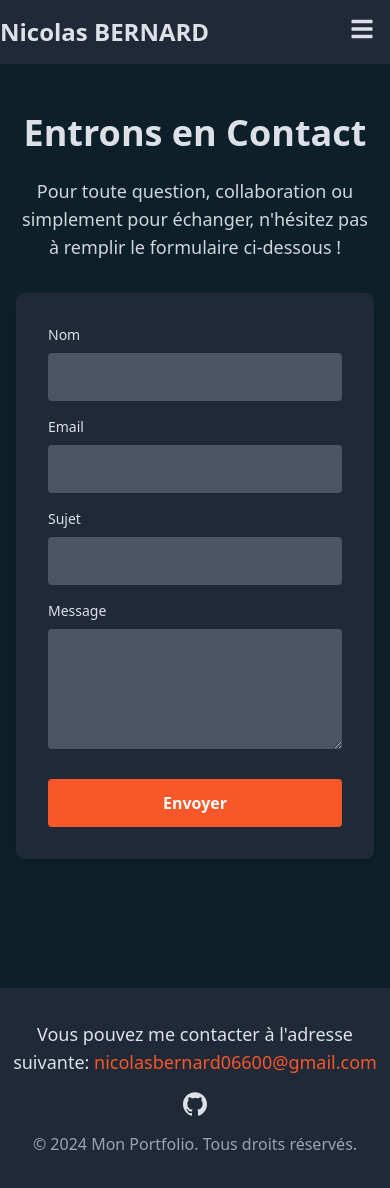
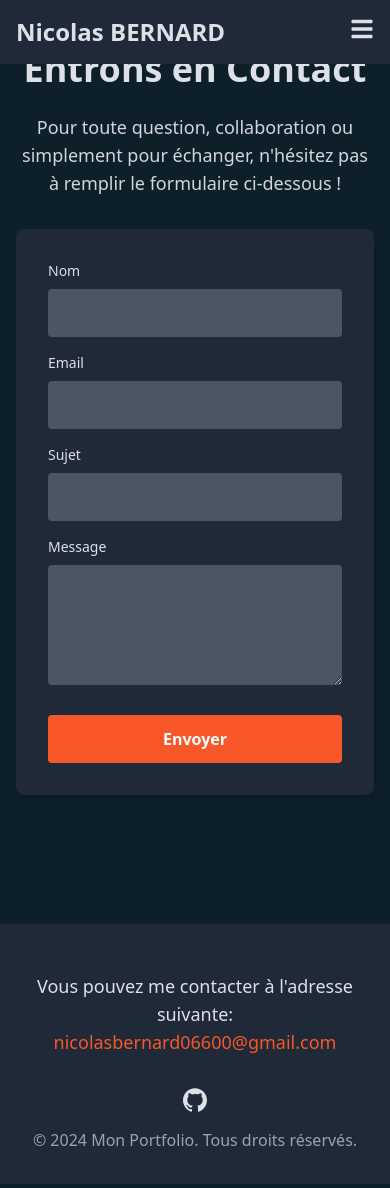
Before and after one commit to Nicolas-B06/Portfolio, a Next.js app: page /contact in a window 390 px wide. Built offline with nearby package versions, Linux system fonts and the light colour scheme.

Commit message:
Add some css corections

```diff
--- a/src/app/contact/page.tsx
+++ b/src/app/contact/page.tsx
@@ -99,7 +99,7 @@ const Contact: React.FC = () => {
         </div>
         <button
           type="submit"
-          className="w-full bg-[var(--accent)] text-[var(--accent-foreground)] py-3 rounded font-semibold hover:bg-[var(--primary)] transition-colors duration-200"
+          className="w-full bg-[var(--accent)] text-[var(--accent-foreground)] py-3 rounded font-semibold hover:bg-[var(--primary)] hover:text-[var(--accent)] transition-colors duration-200"
         >
           Envoyer
         </button>
--- a/src/components/Banner.tsx
+++ b/src/components/Banner.tsx
@@ -4,7 +4,7 @@ import React from "react";
 
 const Banner: React.FC = () => {
   return (
-    <section className="bg-[var(--background)] text-[var(--foreground)]  mt-20 flex justify-center items-center px-4 sm:px-6 lg:px-8">
+    <section className="bg-[var(--background)] text-[var(--foreground)]  mt-40 flex justify-center items-center px-4 sm:px-6 lg:px-8">
       <div className="container mx-auto flex flex-col lg:flex-row justify-center items-center lg:items-start space-y-6 lg:space-y-0 lg:space-x-12">
         <div className="flex justify-center lg:justify-start">
           <img
--- a/src/components/Footer.tsx
+++ b/src/components/Footer.tsx
@@ -2,7 +2,7 @@ const Footer = () => {
     return (
       <footer className="bg-[var(--card)] text-[var(--card-foreground)] py-8 mt-20">
         <div className="container mx-auto text-center">
-          <p className="text-lg mb-4">
+          <p className="text-lg mb-4 lg:p-0 p-4">
             Vous pouvez me contacter à l&apos;adresse suivante: <a href="mailto:tonemail@example.com" className="bg-transparent	text-[var(--accent)] hover:underline">nicolasbernard06600@gmail.com</a>
           </p>
           <div className="flex justify-center space-x-6 mb-4">
--- a/src/components/Header.tsx
+++ b/src/components/Header.tsx
@@ -12,10 +12,10 @@ const Header = () => {
   };
 
   return (
-    <header className="bg-[var(--card)] text-[var(--card-foreground)] py-4">
+    <header className="bg-[var(--card)] text-[var(--card-foreground)] py-4 fixed w-screen z-50">
       <nav className="container mx-auto flex justify-between items-center">
         <div className="text-2xl font-bold">
-          <Link href="/" className="bg-transparent text-[var(--foreground)]">
+          <Link href="/" className="bg-transparent text-[var(--foreground)] lg:pl-0 pl-4 ">
             Nicolas BERNARD
           </Link>
         </div>
```
